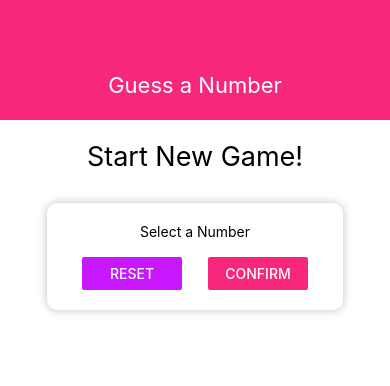
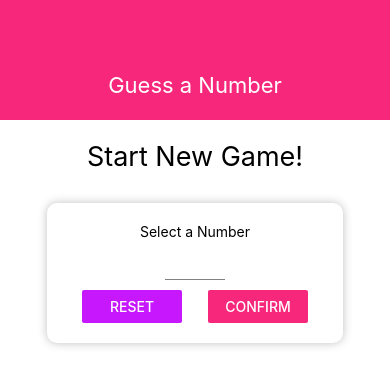
Before and after one commit to brianartea/react-native-guess-a-number-app, a React Native app: screen / in a window 390 px wide. Shown: the top 386 px of the page. Built offline with nearby package versions, Linux system fonts and the light colour scheme.

Commit message:
Configuring & Styling a TextInput

```diff
--- /dev/null
+++ b/components/Input.js
@@ -0,0 +1,20 @@
+//, { useState }
+import React from 'react';
+import { TextInput, StyleSheet } from 'react-native';
+
+const Input = props => {
+  return (
+    <TextInput {...props} style={{ ...styles.input, ...props.style }} />
+  );
+};
+
+const styles = StyleSheet.create({
+  input: {
+    height: 30,
+    borderBottomColor: 'grey',
+    borderBottomWidth: 1,
+    marginVertical: 10
+  }
+});
+
+export default Input;
--- a/screens/StartGameScreen.js
+++ b/screens/StartGameScreen.js
@@ -1,8 +1,9 @@
 //, { useState }
 import React from 'react';
-import { View, Text, StyleSheet, TextInput, Button } from 'react-native';
+import { View, Text, StyleSheet, Button } from 'react-native';
 
 import Card from '../components/Card';
+import Input from '../components/Input';
 import Colors from '../constants/Colors';
 
 const StartGameScreen = props => {
@@ -11,7 +12,14 @@
       <Text style={styles.title}>Start New Game!</Text>
       <Card style={styles.inputContainer}>
         <Text>Select a Number</Text>
-        <TextInput />
+        <Input
+          style={styles.input}
+          blurOnSubmit
+          autoCapitalize='none'
+          autoCorrect={false}
+          keyboardType="number-pad"
+          maxLength={2}
+        />
         <View style={styles.buttonContainer}>
           <View style={styles.button}>
             <Button title="Reset" onPress={() => { }} color={Colors.accent} />
@@ -49,6 +57,10 @@
   },
   button: {
     width: 100
+  },
+  input: {
+    width: 60,
+    textAlign: 'center'
   }
 });
 
```
